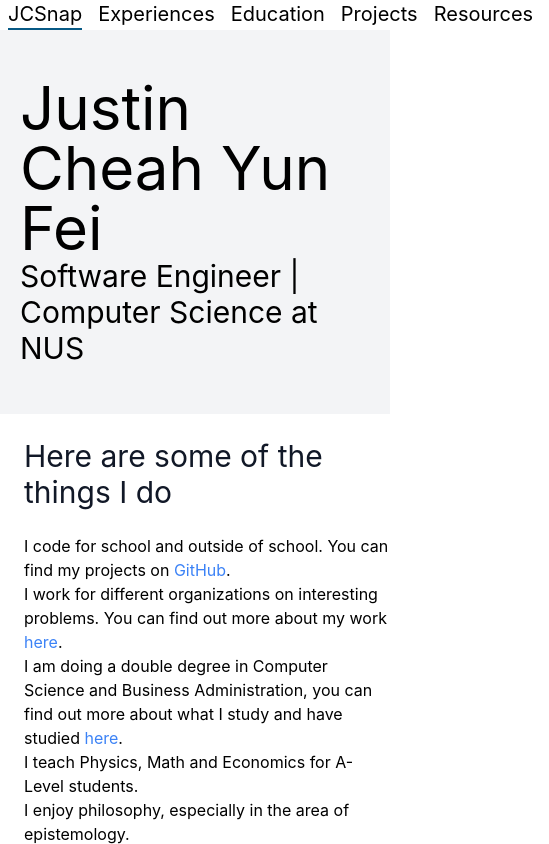
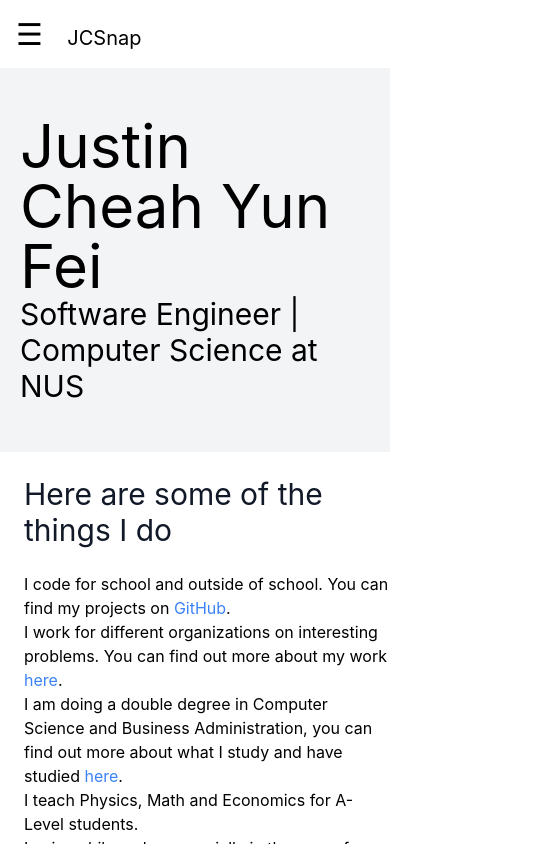
Before and after one commit to JCSnap/JCSnap.github.io, a React (Create React App) app: page / in a window 390 px wide. Shown: the top 844 px of the page, 549 px wide, since content can reach past the window. Built offline with nearby package versions, Linux system fonts and the light colour scheme; what @radix-ui/themes would draw is missing.

Commit message:
add responsiveness for hamburger menu

```diff
--- a/src/components/navigation-bar.tsx
+++ b/src/components/navigation-bar.tsx
@@ -6,6 +6,7 @@ function NavigationBar() {
     const navigate = useNavigate();
     const { pathname } = useLocation();
     const [activeTab, setActiveTab] = useState(pathname);
+    const [isMenuOpen, setIsMenuOpen] = useState(false);
 
     const tabs = [
         {
@@ -30,14 +31,23 @@ function NavigationBar() {
         },
     ];
 
+    const getLabelFromHref = (href: string) => tabs.find((tab) => tab.href === href)?.label;
+
     return (
-        <nav>
-            <ul className="flex pl-2">
+        <nav className="relative">
+            <button className="text-3xl p-4 md:hidden" onClick={() => setIsMenuOpen(!isMenuOpen)}>
+                &#9776; {/* Hamburger Icon */}
+                <span className="ml-4 text-xl md:hidden">{getLabelFromHref(activeTab)}</span>
+            </button>
+            <ul className={`absolute md:relative bg-white w-full md:flex md:pl-2 ${isMenuOpen ? "block" : "hidden"}`}>
                 {tabs.map((tab) => (
-                    <li key={tab.label} className="pr-4">
+                    <li key={tab.label} className="md:pr-4">
                         <button
-                            onClick={() => navigate(tab.href)}
-                            className={`text-xl ${
+                            onClick={() => {
+                                navigate(tab.href);
+                                setIsMenuOpen(false); // Close menu on click
+                            }}
+                            className={`text-xl block md:inline-block p-4 ${
                                 tab.href === activeTab ? "border-b-2 border-sky-800" : "hover:bg-gray-300"
                             } transition-colors duration-300`}
                         >
```
